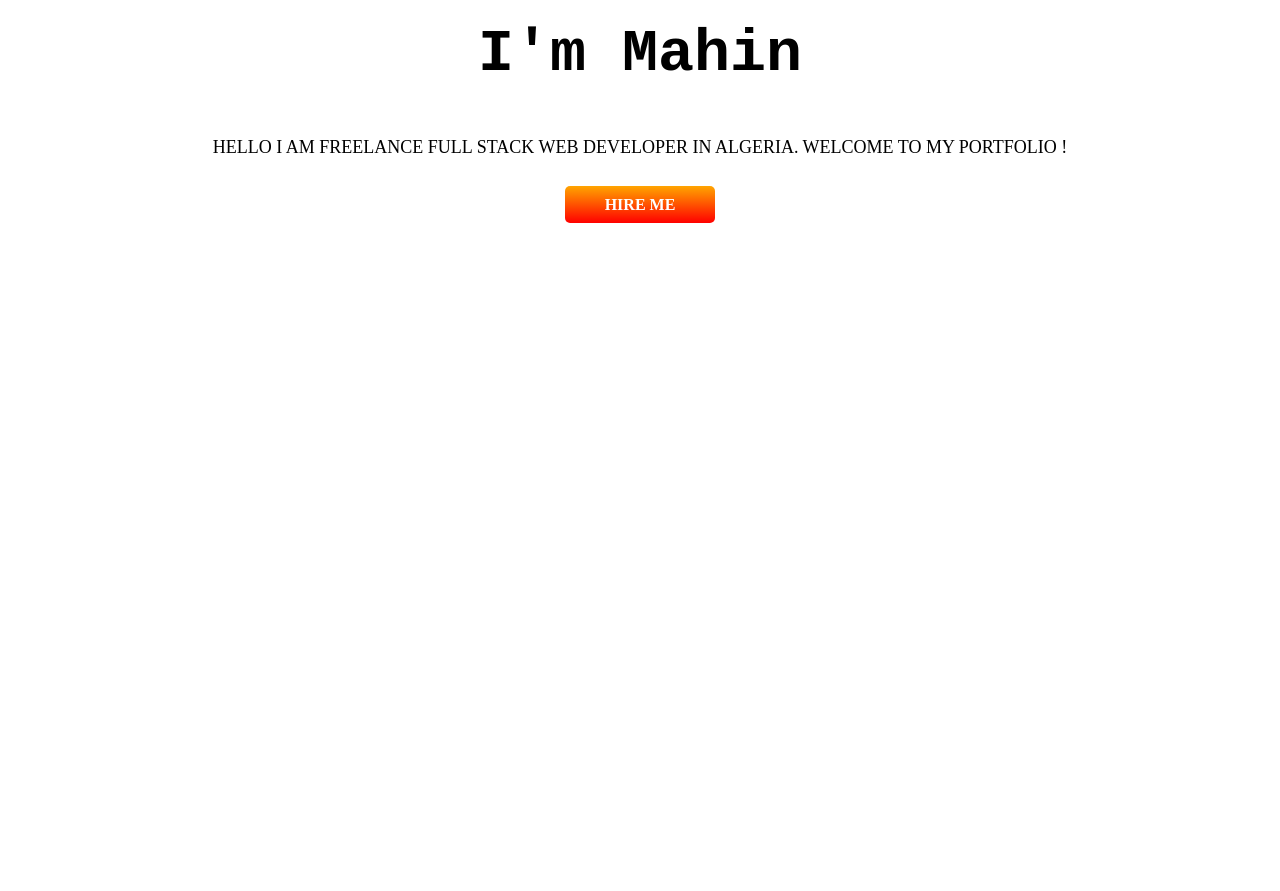
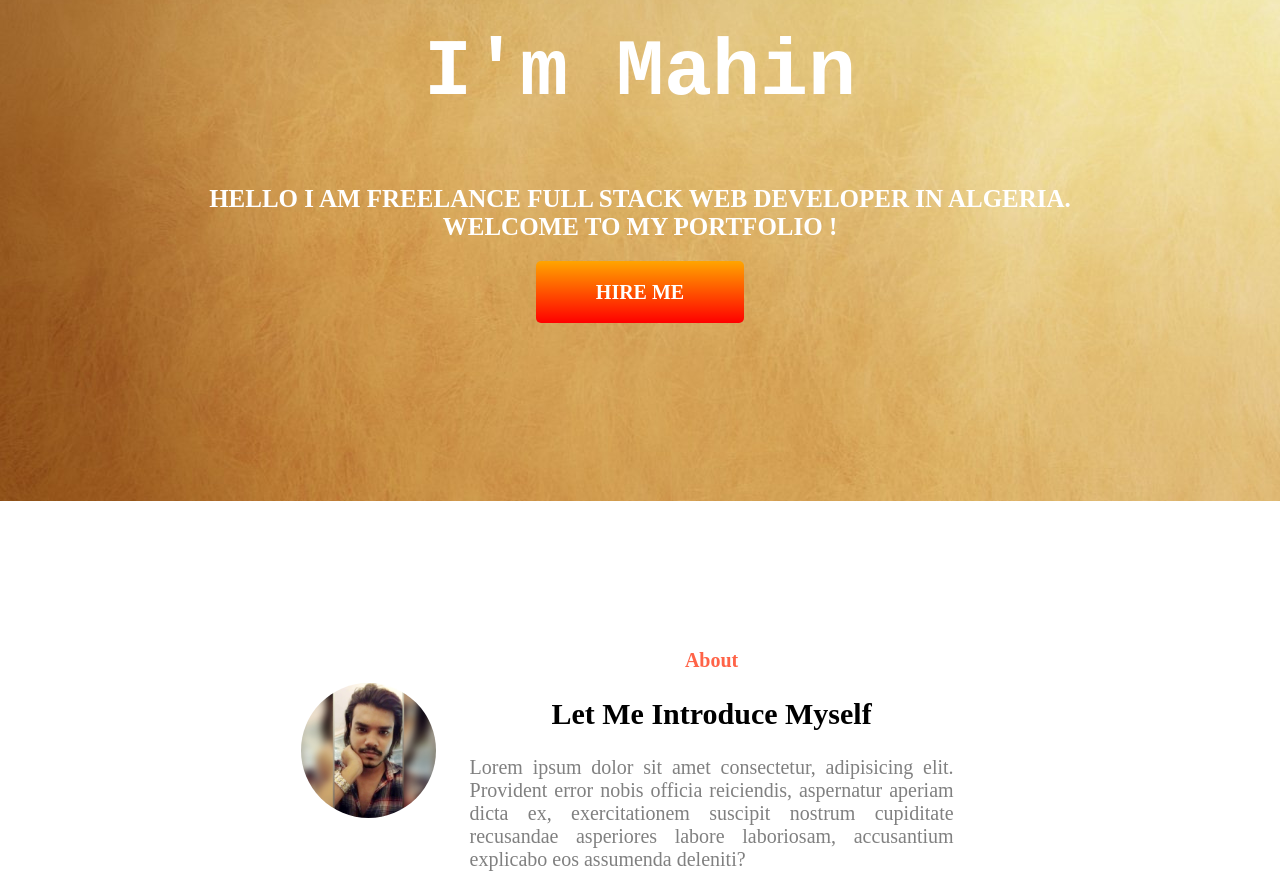
Before and after one commit to Mahin05/my-portfolio, a plain HTML site: page index.html in a window 1280 px wide. Shown: the part 300-1191 px from the top of the page. Before the commit the page ends 800 px from the top, so only its background shows below. Drawn offline with nearby package versions, Linux system fonts and the light colour scheme; a web font is replaced by a local one.

Commit message:
second commit

```diff
--- a/index.html
+++ b/index.html
@@ -22,7 +22,7 @@
         <div>
             <h2 class="fontchange2">Hello, World</h2>
             <h1 class="fontchange3">I'm Mahin</h1>
-            <p>HELLO I AM FREELANCE FULL STACK WEB DEVELOPER IN ALGERIA.
+            <p id="p1">HELLO I AM FREELANCE FULL STACK WEB DEVELOPER IN ALGERIA.
                 WELCOME TO MY PORTFOLIO !</p>
 
             <div class="div2"> <a class="link-button" target="_blank"
@@ -31,6 +31,19 @@
 
         </div>
     </section>
+    <section class="section2">
+        <div id="div3">
+            <img class="image1" src="images/271260914_3142498989359053_53238368652977388_n.jpg" alt="">
+        </div>
+
+        <div class="div4">
+            <h3>About</h3>
+            <h2>Let Me Introduce Myself</h2>
+            <p>Lorem ipsum dolor sit amet consectetur, adipisicing elit. Provident error nobis officia reiciendis,
+                aspernatur aperiam dicta ex, exercitationem suscipit nostrum cupiditate recusandae asperiores labore
+                laboriosam, accusantium explicabo eos assumenda deleniti?</p>
+        </div>
+    </section>
 </body>
 
 </html>
--- a/style.css
+++ b/style.css
@@ -5,42 +5,58 @@ body{
     text-decoration: none;
     background-image: linear-gradient(orange,red);
     color: white;
-    padding: 10px 40px;
+    padding: 20px 60px;
     font-weight: 600;
     border-radius: 5px;
+    font-size: 20px;
 }
 .fontchange1{
     font-family: 'Pushster', cursive;
     font-weight: 500;
     font-size: 30px;
     padding:10px;
+    color:white;
 
 }
 .fontchange2{
     font-family: 'Oswald', sans-serif;
     text-align: center;
-    font-size: 30px;
-    margin-top: 140px;
+    font-size: 40px;
+    margin-top: 120px;
+    font-weight: bolder;
+    color: white;
+
 }
 .fontchange3{
     font-family: 'Roboto Mono', monospace;
     text-align: center;
-    font-size: 60px;
+    font-size: 80px;
+    color:white;
+    font-weight: bolder;
+
 }
-p{
+#p1{
     text-align: center;
-    font-size: 18px;
+    font-size: 25px;
+    color:white;
+    width: 70%;
+    padding-left: 15%;
+    font-weight: 900;
+
+
 
 }
 .section1{
     text-align: center;
-    padding-top: 5px;
+    padding-top: 1px;
     display: block;
+    background-image: url(images/1UDgMj.jpg);
+    height: 100vh;
+    background-repeat: no-repeat;
 }
 .div1{
     margin-left: 250px;
     width: 100px;
-    padding:0;
     box-shadow: 10px 10px 10px rgb(10, 10, 10);
     border-radius: 10px;
     background-image: linear-gradient(black,gray);
@@ -48,5 +64,38 @@ p{
 
 }
 .div2{
-    padding-top: 20px;
+    padding-top: 15px;
 }
+.image1{
+    border-radius: 50%;
+    width: 80%;
+}
+.section2{
+    display: flex;
+    margin-left: 15%;
+   margin-top: 10%;
+
+}
+#div3{
+   margin-left: 10%;
+   margin-top: 5%;
+}
+.div4{
+    margin-right: 30%;
+    text-align: justify;
+}
+.div4 h3{
+    font-size: 20px;
+    color:tomato;
+    text-align: center;
+}
+.div4 h2{
+    font-size: 30px;
+    color:black;
+    text-align: center;
+}
+.div4 p{
+    font-size: 20px;
+    color: gray;
+    text-align: justify;
+}
```
Also changed, not shown: images/1UDgMj.jpg (added), images/271260914_3142498989359053_53238368652977388_n.jpg (added), images/299831408.jpg (added), images/rm21-background-tong-058.jpg (added).
